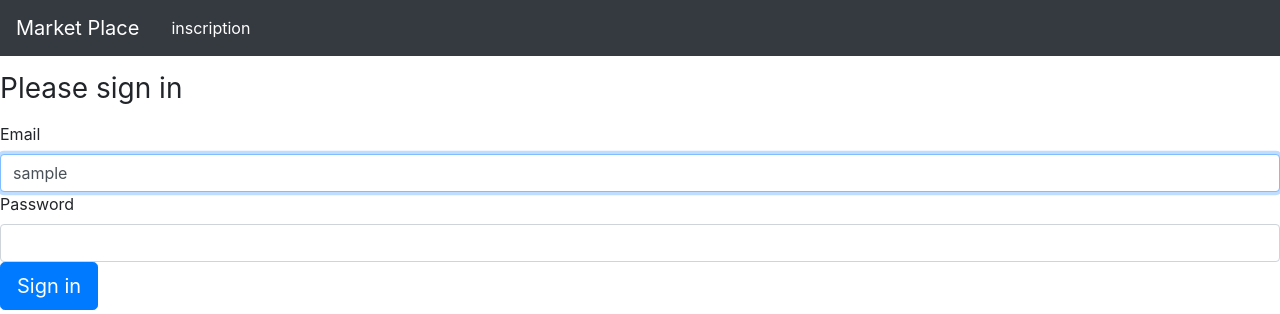
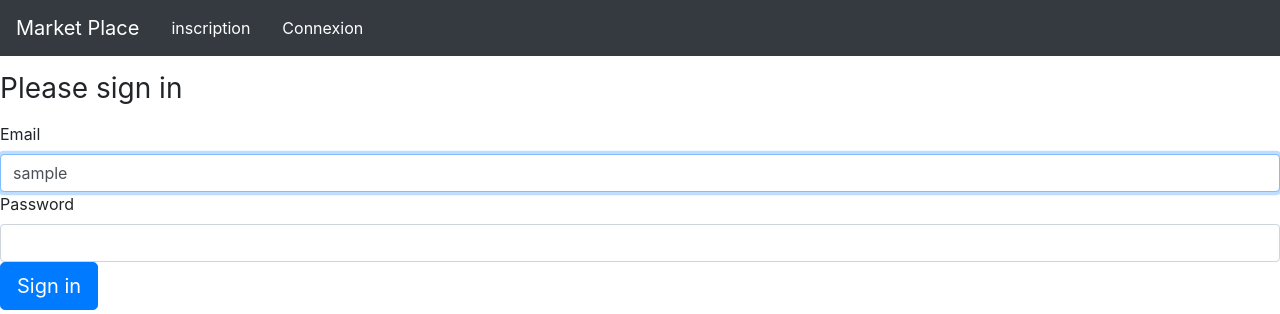
Before and after one commit to Daeriss/MarketPlace, a Symfony app: template templates/security/login.html.twig in a window 1280 px wide. Shown: the top 314 px of the page. Run offline with Twig, Linux system fonts and the light colour scheme; the template is opened without the code that fills it: most values are stand-ins (such as "Sample title", 1, 10 or a date in 2020); some libraries are stand-ins or nearby versions.

Commit message:
inscription et connexion fini

```diff
--- a/templates/base.html.twig
+++ b/templates/base.html.twig
@@ -12,6 +12,7 @@
 				<nav class="navbar navbar-expand-lg navbar-dark bg-dark ">
 					<a class="navbar-brand" href="{{path('accueil')}}"> Market Place</a>
 					<a class="nav-link text-white" href="{{ path('app_register') }}">inscription</a>
+                    <a class="nav-link text-white" href="{{ path('app_login') }}">Connexion</a>
 				</nav>
 			</header>
         {% block body %}{% endblock %}
```
